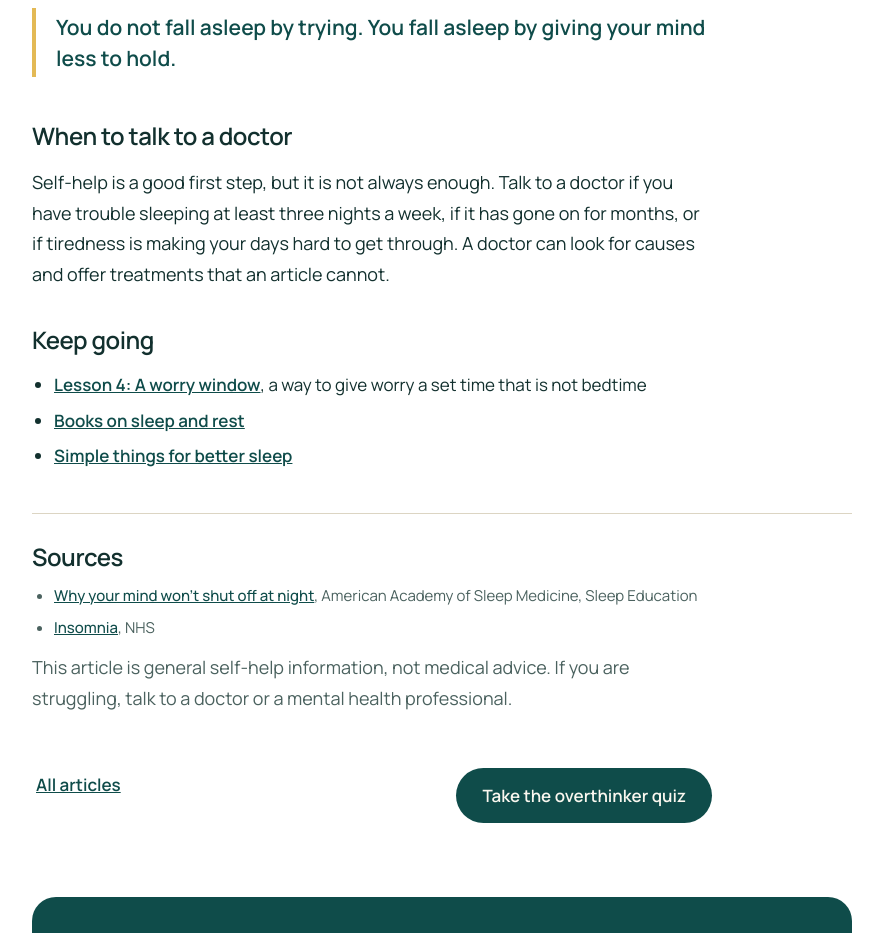
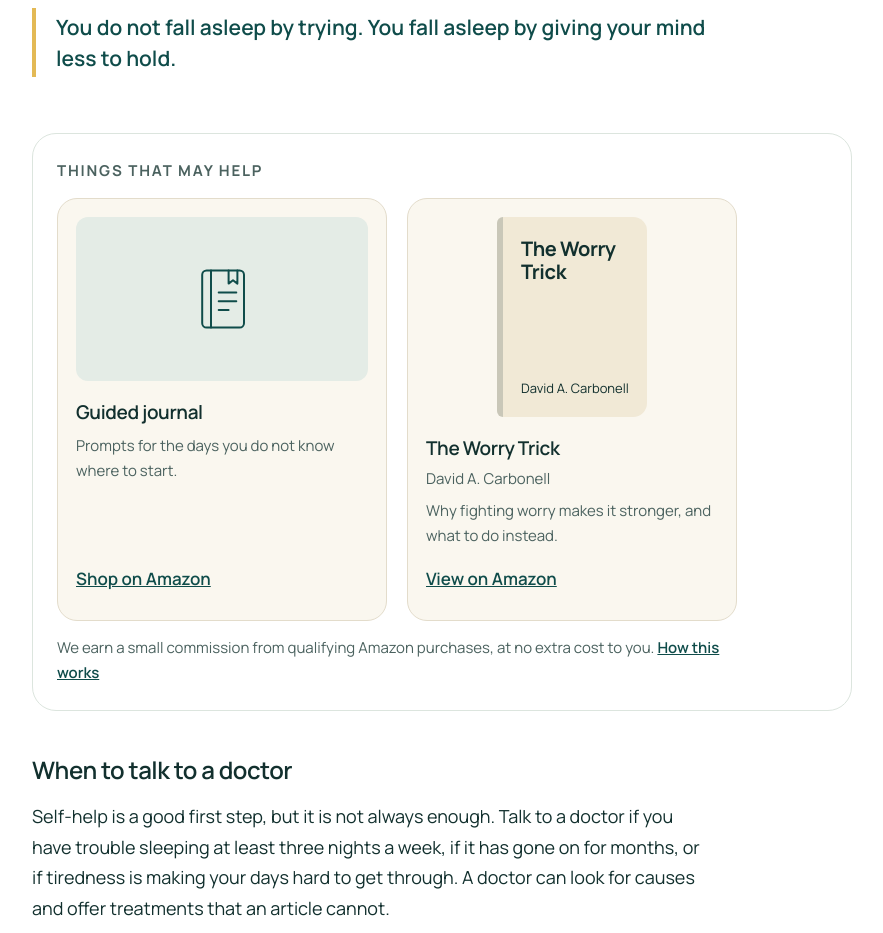
Before and after one commit to Boomi-SL/lifetrackmind-site, a plain HTML site: page article-racing-mind-at-night.html in a window 1280 px wide. Shown: the part 2020-2953 px from the top of the page, without its empty margins (198-1081 px from the left). Drawn offline with Linux system fonts and the light colour scheme; no server answers.

Commit message:
Add product boxes to the first three articles
- Racing mind at night: guided journal + The Worry Trick
- Comparing yourself: gratitude journal + Self-Compassion
- Setting boundaries: daily planner + Set Boundaries, Find Peace

Co-Authored-By: Claude Opus 5.5 <noreply@anthropic.com>
Claude-Session: https://claude.ai/code/session_01THBp173C7neXLvvYKKBN4e

```diff
--- a/article-racing-mind-at-night.html
+++ b/article-racing-mind-at-night.html
@@ -70,6 +70,26 @@
 </ol>
 <p class="story-pull">You do not fall asleep by trying. You fall asleep by giving your mind less to hold.</p>
 
+<aside class="pick" aria-labelledby="pick-title">
+<p class="pick-kicker" id="pick-title">Things that may help</p>
+<ul class="pick-list">
+<li class="shop-card" data-amz="guided-journal">
+<div class="shop-art game-art-a" aria-hidden="true"><svg viewBox="0 0 80 80" width="88" height="88" fill="none" stroke="#0F4C4A" stroke-width="1.8" stroke-linecap="round" stroke-linejoin="round"><rect x="22" y="14" width="38" height="52" rx="4"></rect><path d="M30 14v52"></path><path d="M37 34h16M37 42h16M37 50h9"></path><path d="M46 14v12l4-3 4 3V14"></path></svg></div>
+<h3 class="shelf-name">Guided journal</h3>
+<p class="shelf-why">Prompts for the days you do not know where to start.</p>
+<a class="shelf-link" href="https://www.amazon.com/s?k=guided+journal+for+anxiety+and+overthinking&amp;tag=boomi1956-20" target="_blank" rel="sponsored noopener">Shop on Amazon<span class="visually-hidden">: Guided journal (opens in a new tab)</span></a>
+</li>
+<li class="shelf-card" data-amz="the-worry-trick">
+<div class="shelf-cover shelf-cover-d" aria-hidden="true"><span class="shelf-cover-title">The Worry Trick</span><span class="shelf-cover-author">David A. Carbonell</span></div>
+<h3 class="shelf-name">The Worry Trick</h3>
+<p class="shelf-author">David A. Carbonell</p>
+<p class="shelf-why">Why fighting worry makes it stronger, and what to do instead.</p>
+<a class="shelf-link" href="https://www.amazon.com/s?k=The+Worry+Trick+David+A.+Carbonell&amp;tag=boomi1956-20" target="_blank" rel="sponsored noopener">View on Amazon<span class="visually-hidden">: The Worry Trick (opens in a new tab)</span></a>
+</li>
+</ul>
+<p class="pick-note">We earn a small commission from qualifying Amazon purchases, at no extra cost to you. <a href="disclosure.html">How this works</a></p>
+</aside>
+
 <h2>When to talk to a doctor</h2>
 <p>Self-help is a good first step, but it is not always enough. Talk to a doctor if you have trouble sleeping at least three nights a week, if it has gone on for months, or if tiredness is making your days hard to get through. A doctor can look for causes and offer treatments that an article cannot.</p>
 
@@ -129,5 +149,6 @@
 
 </div>
 <script src="js/analytics.js?v=21" defer></script>
+<script src="js/amazon.js?v=21" defer></script>
 </body>
 </html>
```
Also changed, not shown: article-how-to-set-boundaries.html (+21 -0 lines), article-stop-comparing-yourself.html (+21 -0 lines).
